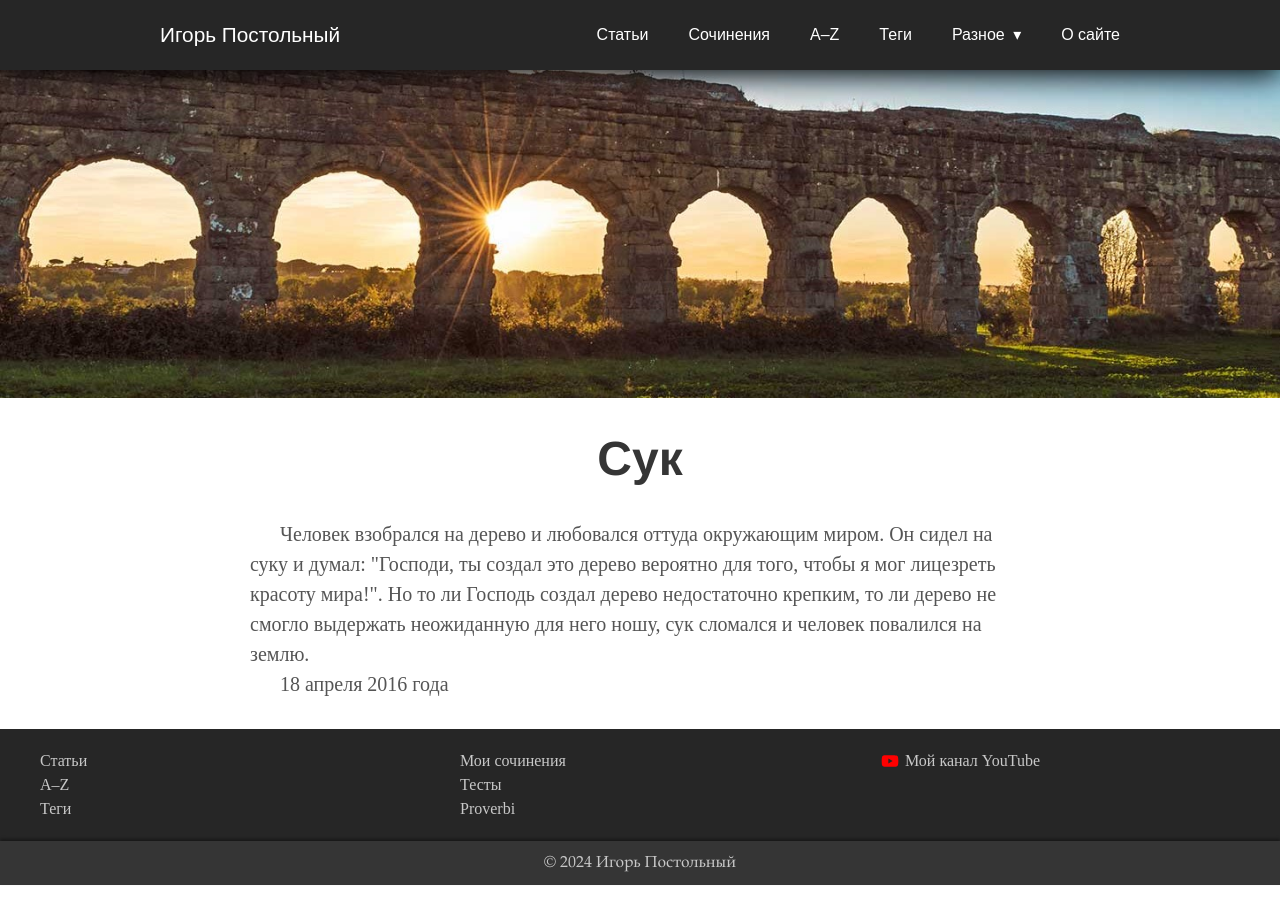
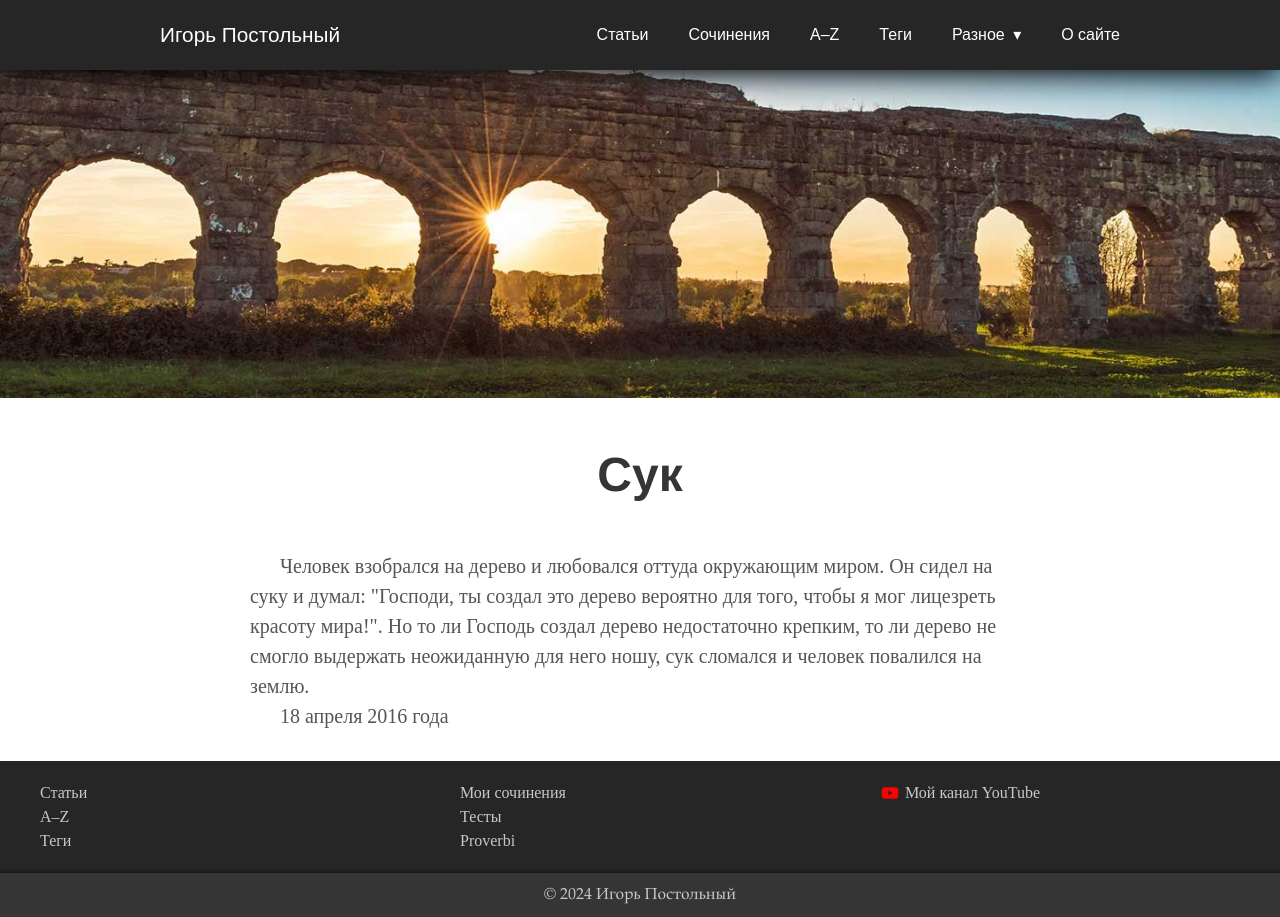
Before and after one commit to postolny/postolny.github.io, a Jekyll site: the page built from _pages/suk.html, in a window 1280 px wide. Built offline with Jekyll 4.4.1, drawn with Linux system fonts in a browser that asks for light colours.

Commit message:
Add files via upload

```diff
--- a/_sass/tale/_base.scss
+++ b/_sass/tale/_base.scss
@@ -14,14 +14,12 @@
   font-family: main-primary;
   font-size: 18px;
 
+  @media (min-width: 600px) {
+    font-size: 20px;
+  }
   h1 {
     margin: 3rem 0;
-  }
-
-  @media (min-width: 768px) {
-    font-size: 20px;
-
-    h1 {
+    @media (max-width: 768px) {
       margin: 2rem 0;
     }
   }
```
